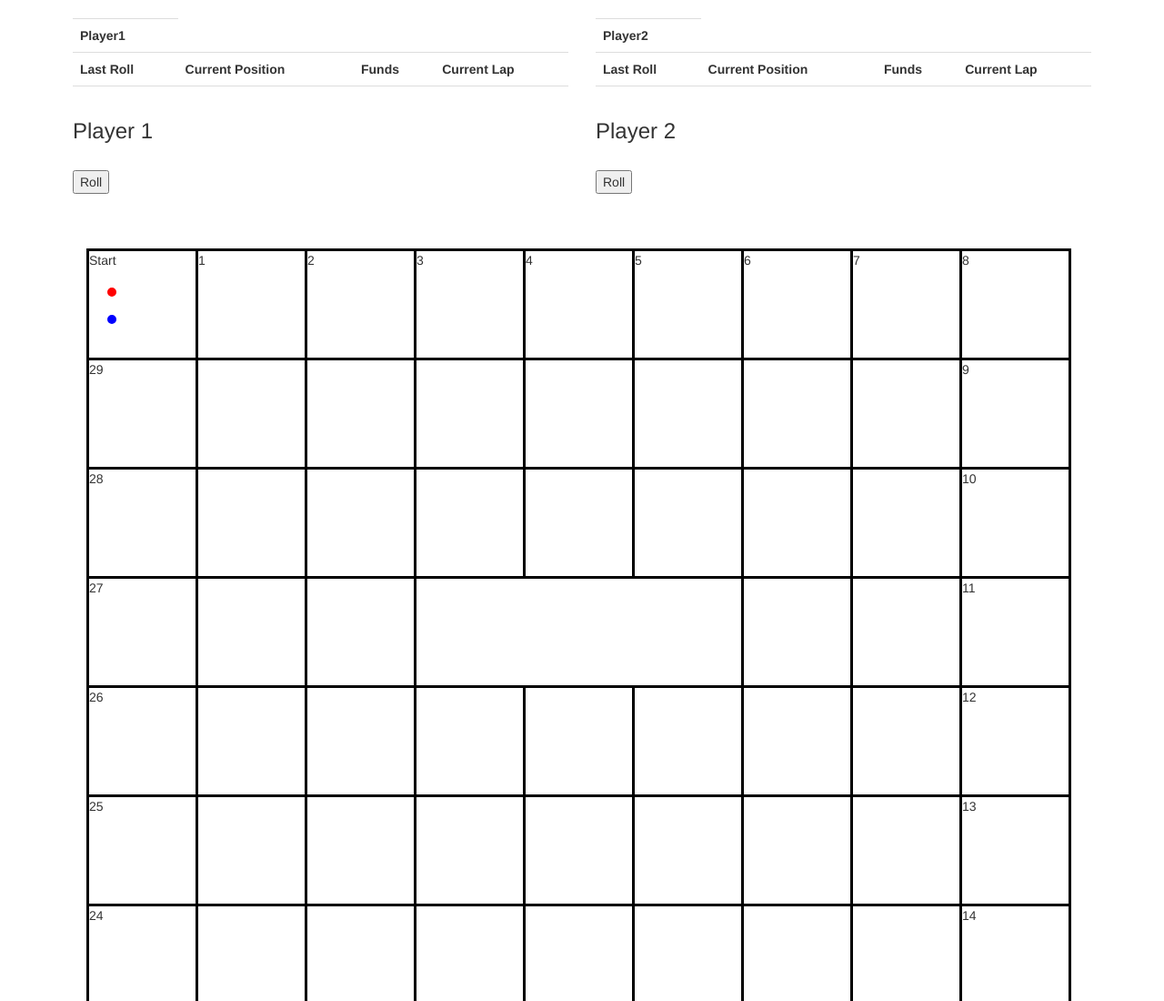
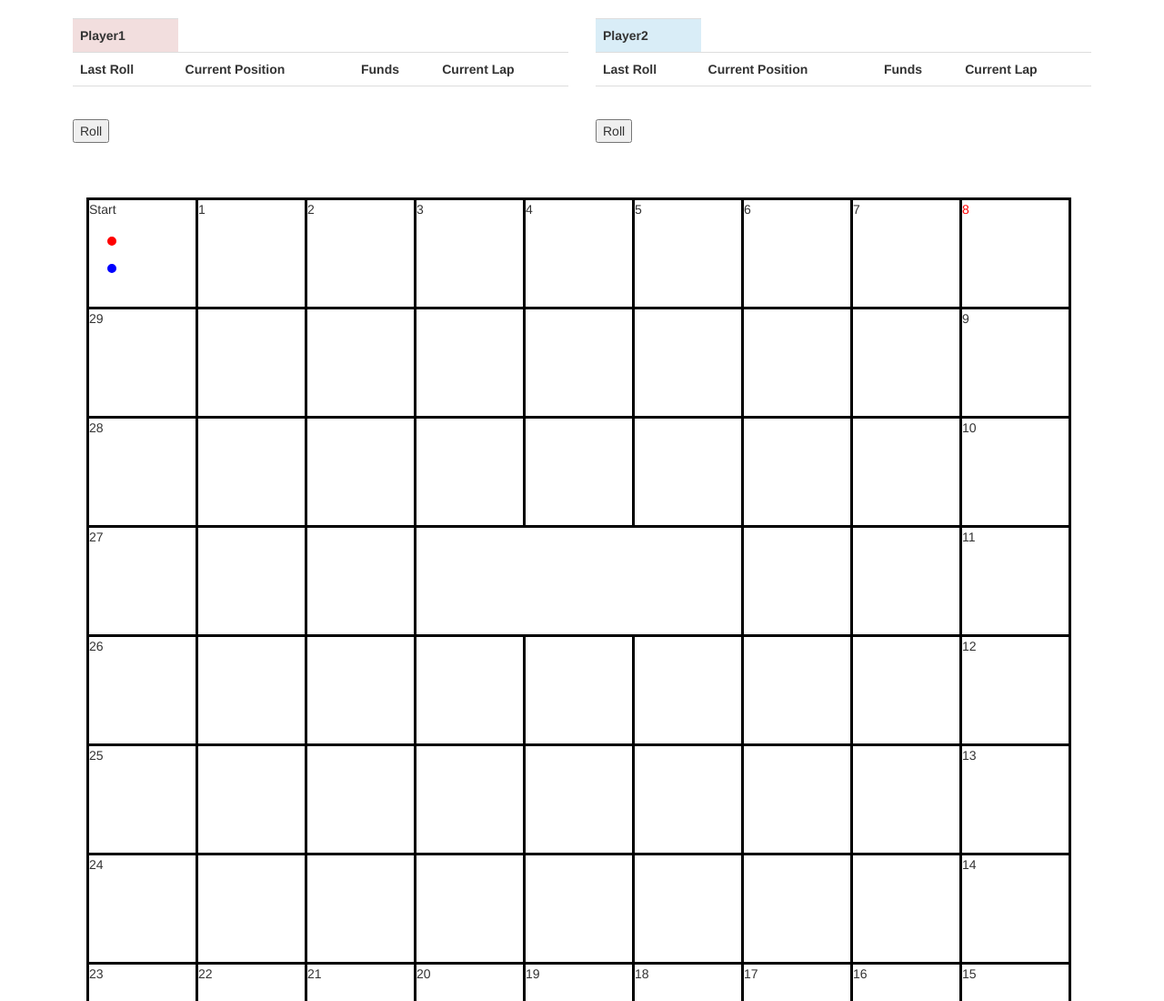
Before and after one commit to lazarov/simple_eurobusiness_prototype, a plain HTML site: page index.html in a window 1280 px wide. Shown: the top 1100 px of the page at 91% size. Drawn offline with nearby package versions, Linux system fonts and the light colour scheme.

Commit message:
a bit style

```diff
--- a/index.html
+++ b/index.html
@@ -15,7 +15,7 @@
      <div class="col-lg-6">
       <table id="player1_stats" class="table table-stripped">
         <tr>
-        <tr><th>Player1</th></tr>
+        <tr><th class="danger">Player1</th></tr>
           <th>Last Roll</th>
           <th>Current Position</th>
           <th>Funds</th>
@@ -29,15 +29,14 @@
         </tr>
       </table>
       <form id="player1_button">
-        <h3> Player 1 </h3><br/>
-        <span id="player1_message"></span>
+        <span id="player1_message" class="jail"></span>
         <input type="button" name="roll" id="player1_rollButton" value="Roll">
       </form>
     </div>
     <div class="col-lg-6">
       <table id="player2_stats" class="table table-stripped">
         <tr>
-        <tr><th>Player2</th></tr>
+        <tr><th class="info">Player2</th></tr>
           <th>Last Roll</th>
           <th>Current Position</th>
           <th>Funds</th>
@@ -52,8 +51,7 @@
       </table>
 
       <form id="player2_button">
-        <h3> Player 2 </h3><br/>
-        <span id="player2_message"></span>
+        <span id="player2_message" class="jail"></span>
         <input type="button" name="roll" id="player2_rollButton" value="Roll">
       </form>
     </div>
--- a/styles/styles.css
+++ b/styles/styles.css
@@ -52,7 +52,9 @@
 }
 
 */
-
+.jail {
+  color: red;
+}
 
 .row {
   padding: 10px;
```
